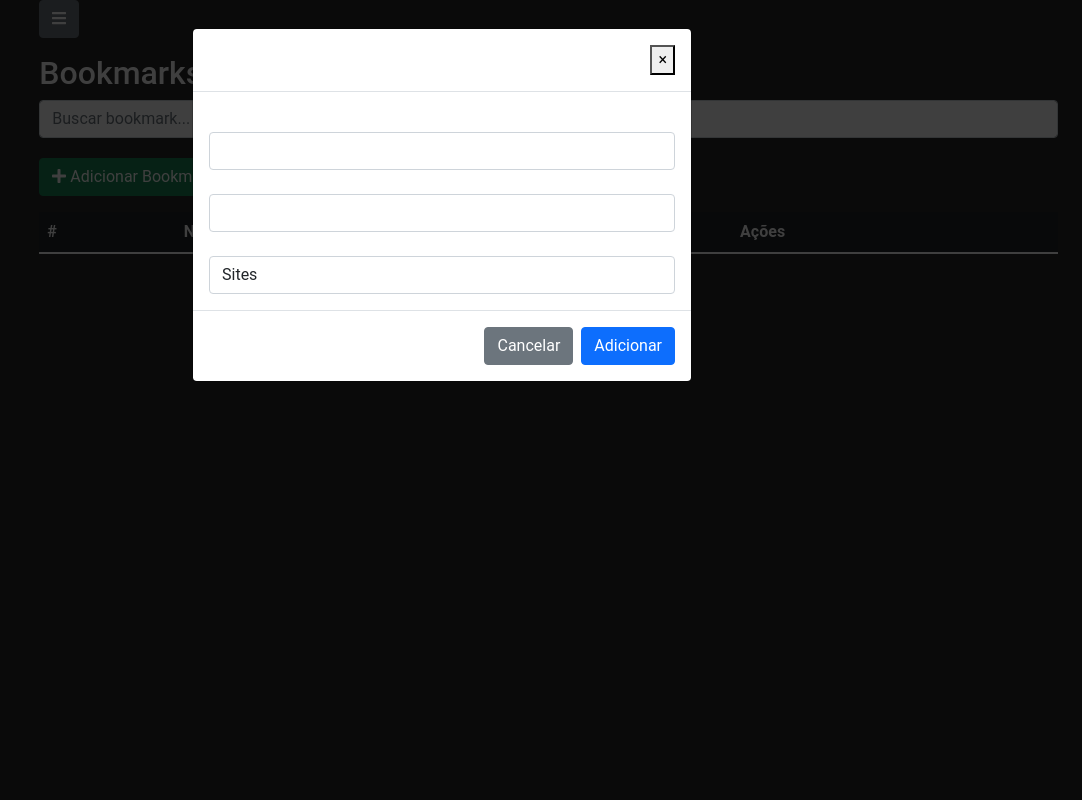
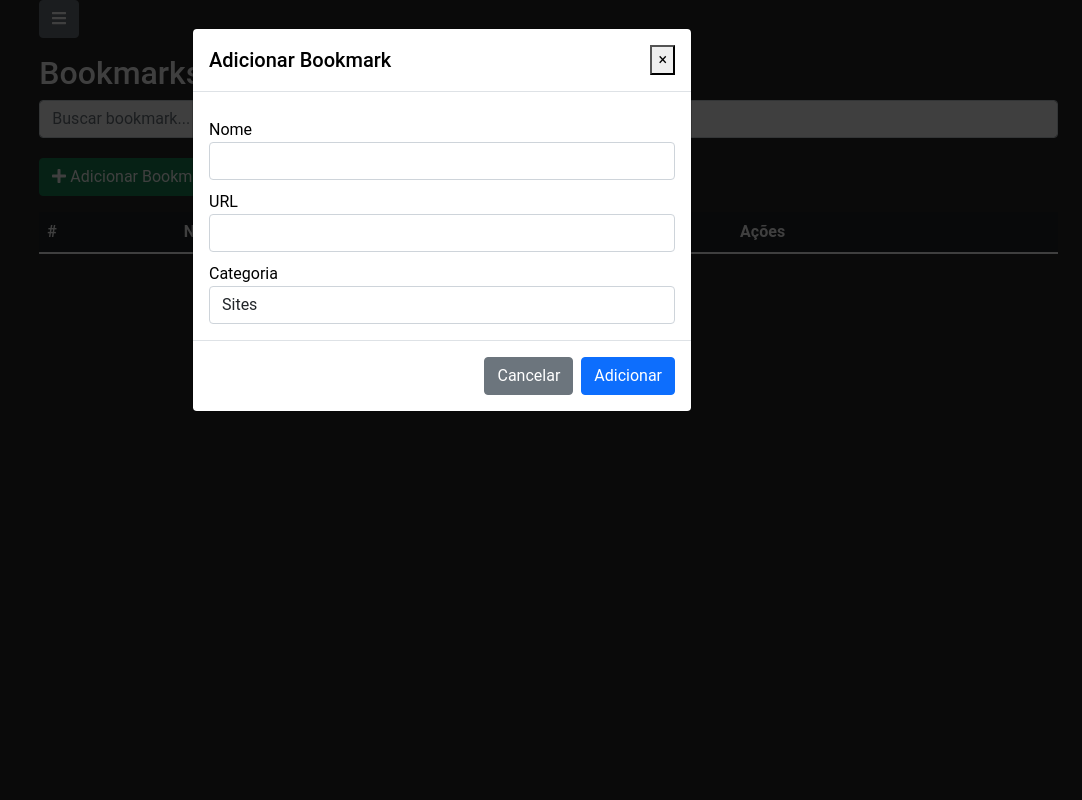
Before and after one commit to joaovictormc/linkpedia, a FastAPI app: page /favorito/ in a window 1280 px wide, after a click on "Adicionar Bookmark". Shown: the whole page, without its empty margins (198-1280 px from the left). Run offline with FastAPI, Linux system fonts and the light colour scheme; data that the repository does not hold is empty; some libraries are stand-ins or nearby versions.

Commit message:
modificação css

```diff
--- a/templates/main/pages/favorito/favoritos.html
+++ b/templates/main/pages/favorito/favoritos.html
@@ -86,6 +86,20 @@
     .modal-content {
         font-family: 'Roboto', sans-serif;
     }
+
+    .new-bookmark {
+        color: black;
+        margin-top: 10px;
+    }
+
+    .modal-header{
+        display: flex;
+        align-items: center;
+    }
+
+    .modal-title{
+        color: black;
+    }
 </style>
 </head>
 
@@ -162,15 +176,15 @@
                 <div class="modal-body">
                     <form id="addForm">
                         <div class="form-group">
-                            <label for="newBookmarkName">Nome</label>
+                            <label class="new-bookmark" for="newBookmarkName">Nome</label>
                             <input type="text" class="form-control" id="newBookmarkName" required>
                         </div>
                         <div class="form-group">
-                            <label for="newBookmarkURL">URL</label>
+                            <label class="new-bookmark" for="newBookmarkURL">URL</label>
                             <input type="url" class="form-control" id="newBookmarkURL" required>
                         </div>
                         <div class="form-group">
-                            <label for="bookmarkCategory">Categoria</label>
+                            <label class="new-bookmark" for="bookmarkCategory">Categoria</label>
                             <select class="form-control" id="bookmarkCategory" required>
                                 <option value="Sites">Sites</option>
                                 <option value="Programação">Programação</option>
@@ -204,11 +218,11 @@
                 <div class="modal-body">
                     <form id="editForm">
                         <div class="form-group">
-                            <label for="bookmarkName">Nome</label>
+                            <label class="new-bookmark" for="bookmarkName">Nome</label>
                             <input type="text" class="form-control" id="bookmarkName" required>
                         </div>
                         <div class="form-group">
-                            <label for="bookmarkURL">URL</label>
+                            <label class="new-bookmark" for="bookmarkURL">URL</label>
                             <input type="url" class="form-control" id="bookmarkURL" required>
                         </div>
                     </form>
```
Also changed, not shown: dados.db.
